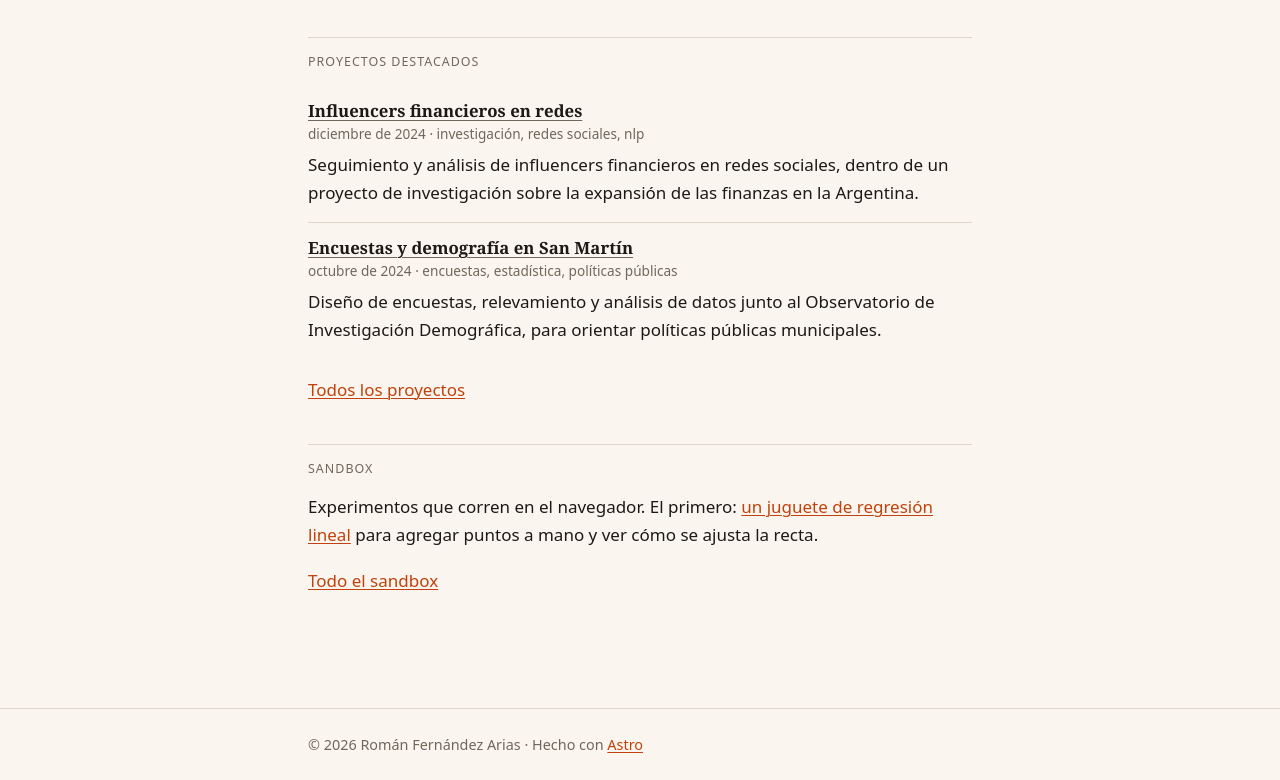
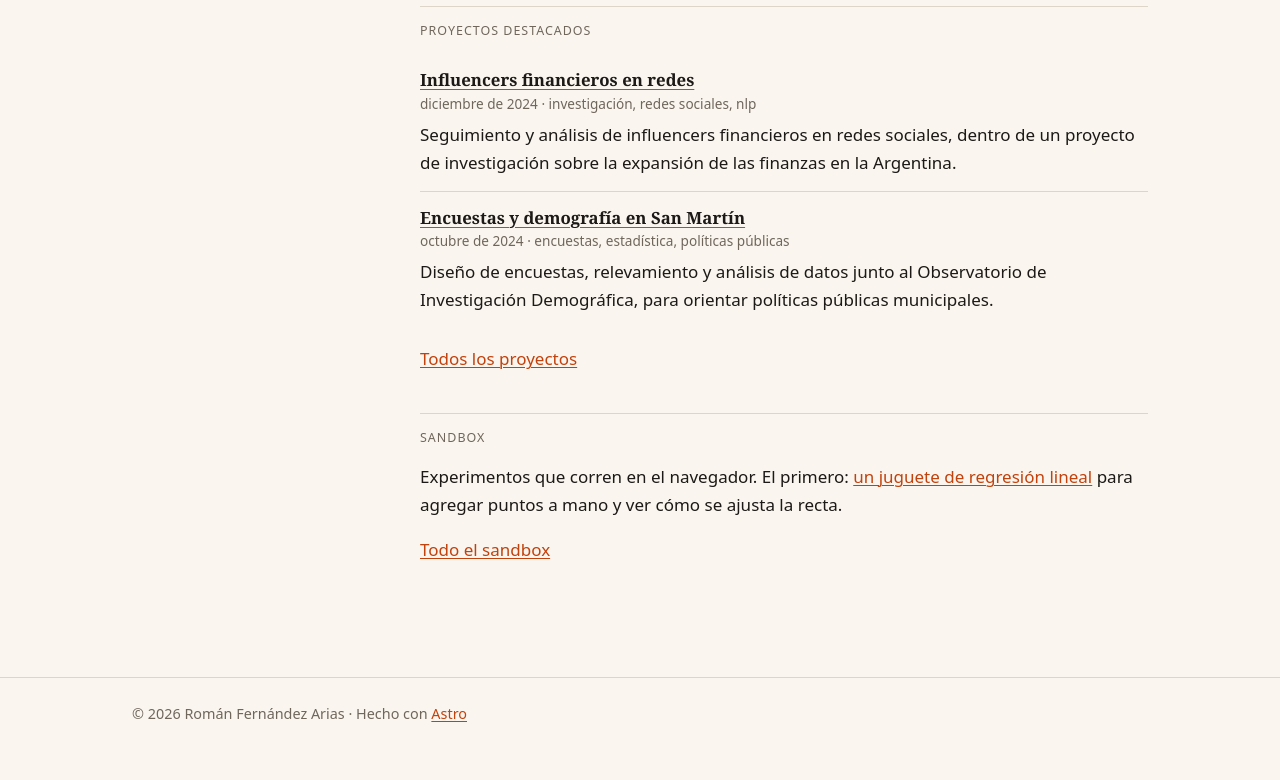
Before and after one commit to Acigami/Acigami.github.io, an Astro site: page / in a window 1280 px wide. Shown: the part 405-1185 px from the top of the page. After the commit the page ends 1155 px from the top, so only its background shows below. Built offline with nearby package versions, Linux system fonts and the light colour scheme; Astro itself is replaced by a stand-in of ours.

Commit message:
Página de 66rem con columna de perfil en todas las páginas

```diff
--- a/src/layouts/Base.astro
+++ b/src/layouts/Base.astro
@@ -3,14 +3,16 @@
 import '../styles/global.css';
 import Header from '../components/Header.astro';
 import Footer from '../components/Footer.astro';
+import PerfilLateral from '../components/PerfilLateral.astro';
 import { DESCRIPCION } from '../consts';
 
 interface Props {
   titulo: string;
   descripcion?: string;
+  perfil?: 'completo' | 'compacto';
 }
 
-const { titulo, descripcion = DESCRIPCION } = Astro.props;
+const { titulo, descripcion = DESCRIPCION, perfil = 'compacto' } = Astro.props;
 ---
 
 <!doctype html>
@@ -31,8 +33,18 @@
   <body>
     <Header />
     <main>
-      <slot />
+      <PerfilLateral variante={perfil} />
+      <div class="contenido">
+        <slot />
+      </div>
     </main>
     <Footer />
   </body>
 </html>
+
+<style>
+  .contenido {
+    flex: 1;
+    min-width: 0;
+  }
+</style>
--- a/src/styles/global.css
+++ b/src/styles/global.css
@@ -7,7 +7,8 @@
   --texto-suave: #6f675c;
   --acento: #c2410c;
   --borde: #ddd5c7;
-  --ancho-contenido: 44rem;
+  --ancho-contenido: 66rem;
+  --ancho-lectura: 44rem;
   --sans: system-ui, -apple-system, 'Segoe UI', Roboto, sans-serif;
   --serif: 'Source Serif 4 Variable', Georgia, serif;
 }
@@ -63,6 +64,16 @@
   max-width: var(--ancho-contenido);
   margin: 0 auto;
   padding: 2.5rem 1.25rem 4rem;
+  display: flex;
+  gap: 3rem;
+  align-items: flex-start;
+}
+
+@media (max-width: 720px) {
+  main {
+    flex-direction: column;
+    gap: 1.5rem;
+  }
 }
 
 h1,
@@ -186,6 +197,16 @@
   margin: 2.5rem 0 0.9rem;
 }
 
+.titulo-seccion.primero {
+  border-top: none;
+  padding-top: 0;
+  margin-top: 0.4rem;
+}
+
+.prosa {
+  max-width: var(--ancho-lectura);
+}
+
 /* Íconos del botón de tema: se muestra el del modo al que se va a cambiar.
    Van acá y no en el Header porque dependen de atributos de <html>. */
 .icono-sol {
```
